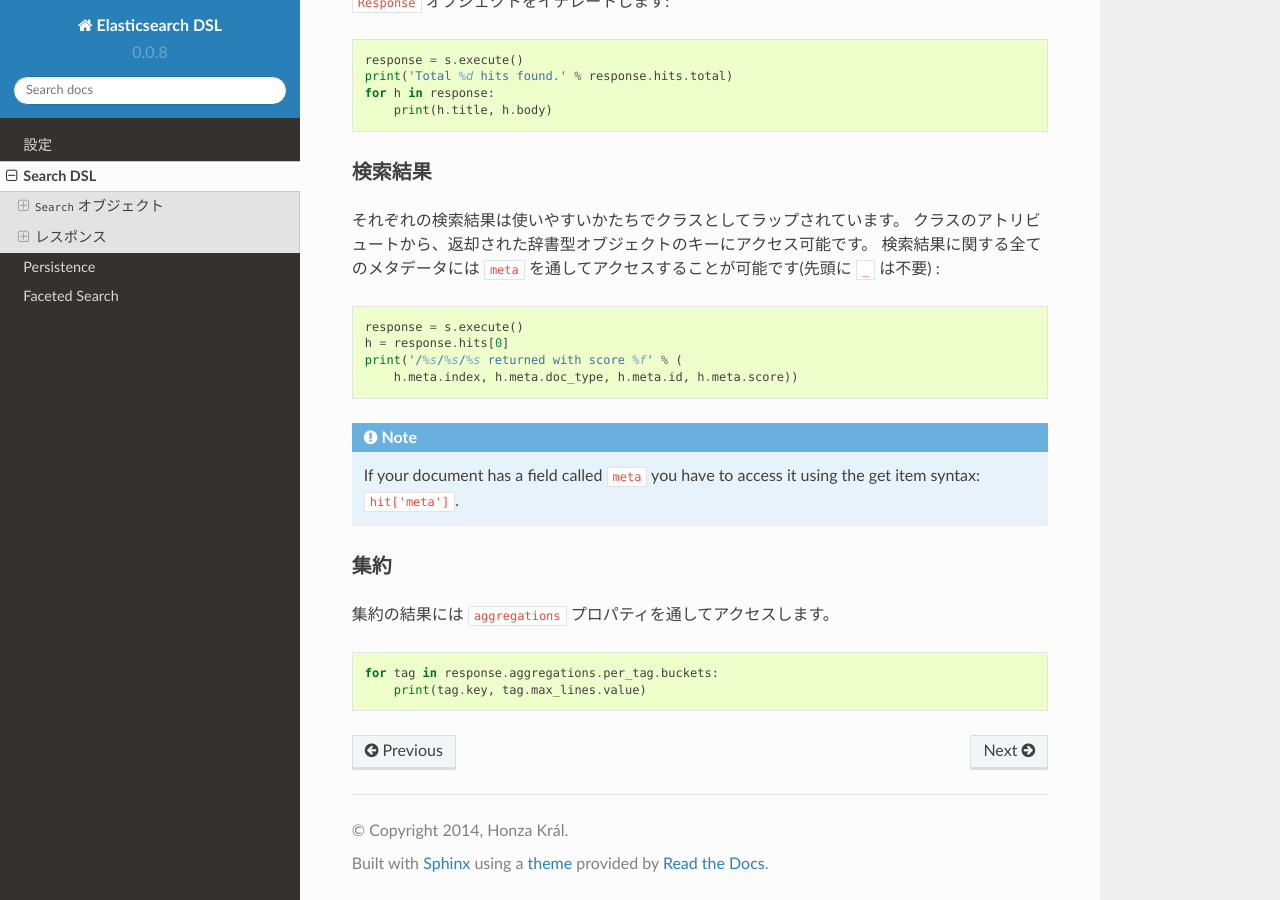
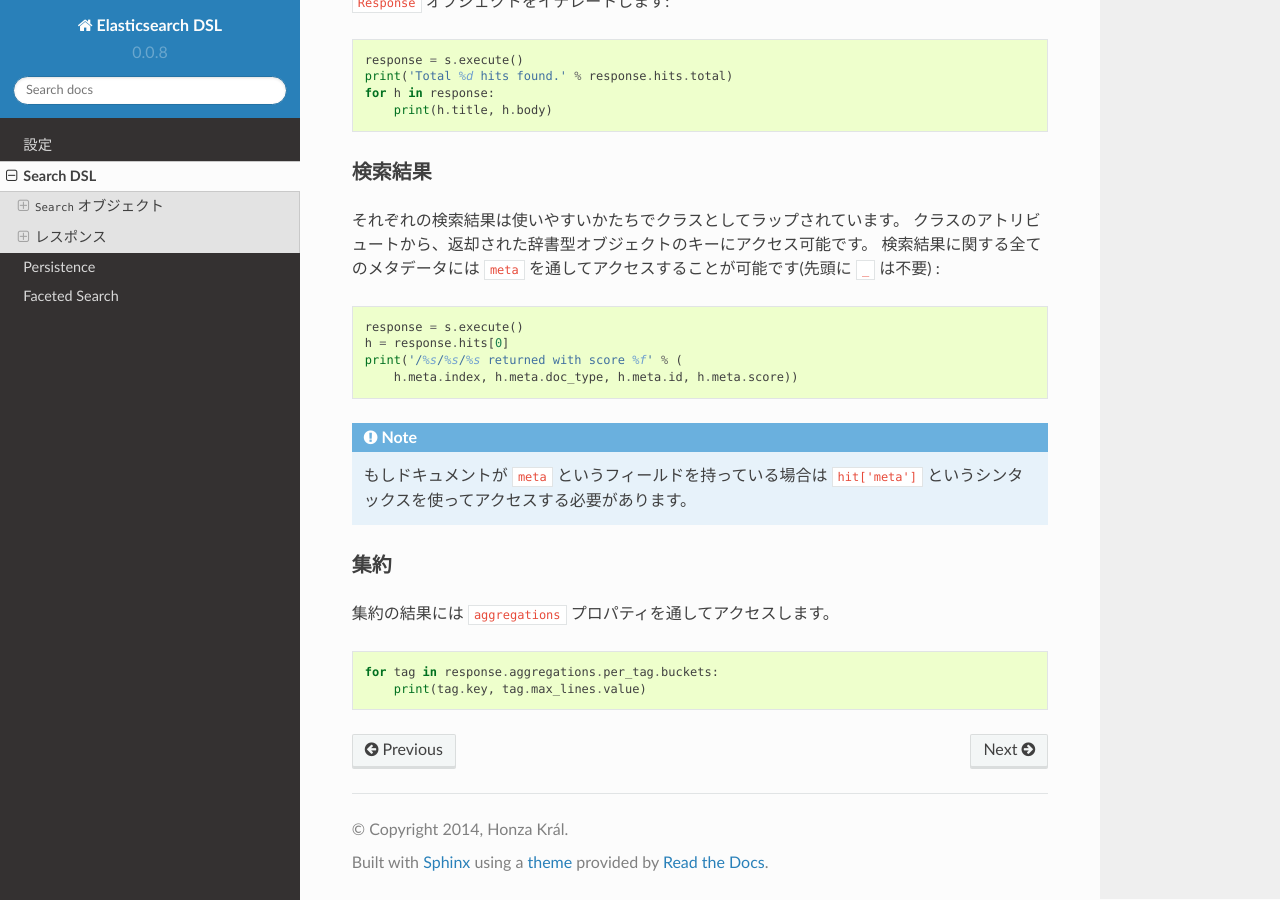
Before and after one commit to junkichi555/elasticsearch-dsl-py-doc-jp, a Sphinx documentation site: the page built from docs/search_dsl.rst, in a window 1280 px wide and 900 px high, scrolled down 7580 px. Built offline with Sphinx 7.4.7 and the Read the Docs theme 2.0.0, drawn with Linux system fonts in a browser that asks for light colours; pages that are not in the unit, such as notebooks, are missing from menus.

Commit message:
Tiny modification

```diff
--- a/docs/search_dsl.rst
+++ b/docs/search_dsl.rst
@@ -421,8 +421,8 @@ to directly construct the combined query:
 
 .. note::
 
-    If your document has a field called ``meta`` you have to access it using
-    the get item syntax: ``hit['meta']``.
+    もしドキュメントが ``meta`` というフィールドを持っている場合は
+    ``hit['meta']`` というシンタックスを使ってアクセスする必要があります。
 
 
 集約
```
